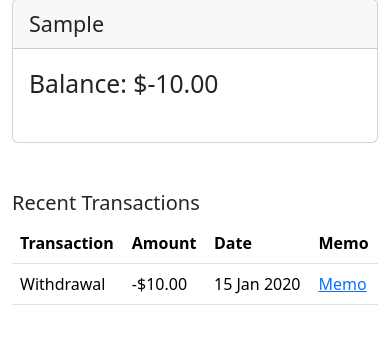
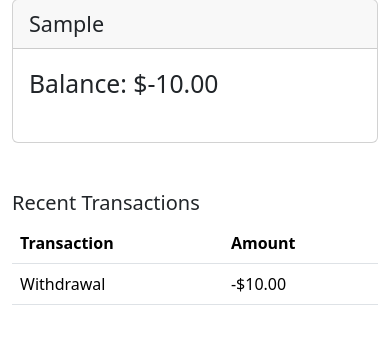
Before and after one commit to balbertalli/kidBank, a Django app: template kidbank/savings/templates/account_details.html in a window 390 px wide. Shown: the part 105-449 px from the top of the page. Run offline with Django 4.2, Linux system fonts and the light colour scheme; the template is opened without the code that fills it: values that come from a table or form of the project are taken from there, others are empty; tables that the repository leaves empty hold one stand-in row (values such as "Sample post"); some libraries are stand-ins or nearby versions.

Commit message:
Made the account details table more responsive for mobile

```diff
--- a/kidbank/savings/templates/account_details.html
+++ b/kidbank/savings/templates/account_details.html
@@ -28,13 +28,14 @@
         </div>
         <div class="col-lg">
             <h5>Recent Transactions</h5>
+            <div class="table-responsive-sm">
                 <table class="table">
                     <thead>
                         <tr>
                             <th scope="col">Transaction</th>
                             <th scope="col">Amount</th>
-                        <th scope="col">Date</th>
-                        <th scope="col">Memo</th>
+                            <th class="d-none d-sm-table-cell" scope="col">Date</th>
+                            <th class="d-none d-sm-table-cell" scope="col">Memo</th>
                             {% if perms.savings.add_transaction %}
                             <th scope="col"></th>
                             {% endif %}
@@ -49,8 +50,8 @@
                                 {% else %}
                                     <td>-${{ transaction.amount }}</td>
                                 {% endif %}
-                            <td>{{ transaction.timestamp|date:"d M Y" }}</td>
-                            <td>
+                                <td class="d-none d-sm-table-cell">{{ transaction.timestamp|date:"d M" }}</td>
+                                <td class="d-none d-sm-table-cell">
                                     {% if transaction.memo %}
                                     <a href="#" data-bs-toggle="tooltip" data-bs-title="{{ transaction.memo }}">Memo</a></td>
                                     {% endif %}
@@ -62,6 +63,7 @@
                         {% endfor %}
                     </tbody>
                 </table>
+            </div>
         </div>
     </div>
     <div class="row">
```
Lines whose indentation alone changed are shown as unchanged.
